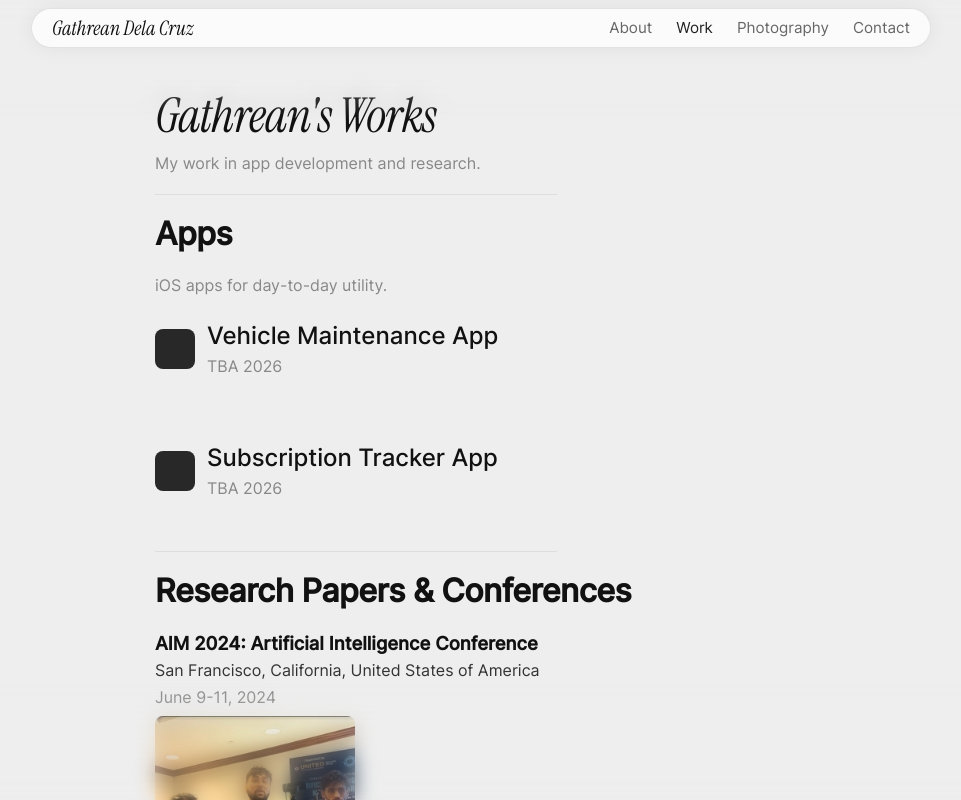
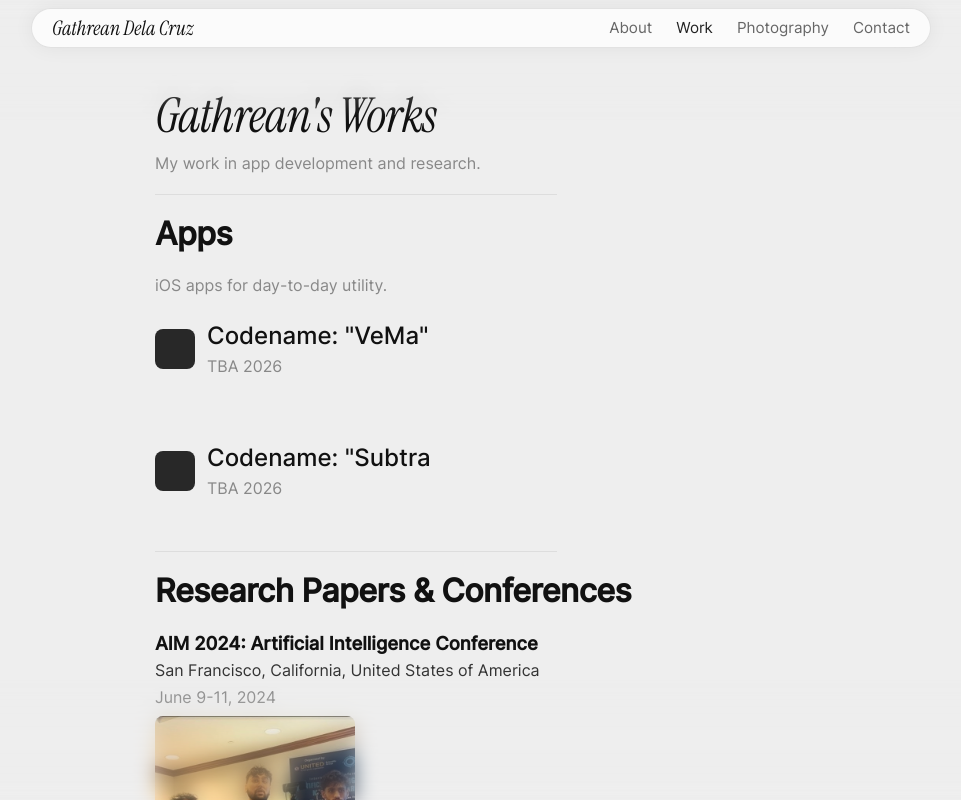
Before and after one commit to gathrean/my-portfolio, a React (Create React App) app: page /work in a window 1280 px wide. Shown: the top 800 px of the page, without its empty margins (159-1120 px from the left). Built offline with nearby package versions, Linux system fonts and the light colour scheme; no server answers.

Commit message:
Removed names for the upcoming apps

```diff
--- a/src/pages/WorkPage/WorkPage.jsx
+++ b/src/pages/WorkPage/WorkPage.jsx
@@ -120,7 +120,7 @@ export function WorkPage() {
           <div className="item-header">
             <div className="item-icon placeholder-icon" />
             <div>
-              <h3>Vehicle Maintenance App</h3>
+              <h3>Codename: "VeMa"</h3>
               <p className="subtitle">TBA 2026</p>
             </div>
           </div>
@@ -129,7 +129,7 @@ export function WorkPage() {
           <div className="item-header">
             <div className="item-icon placeholder-icon" />
             <div>
-              <h3>Subscription Tracker App</h3>
+              <h3>Codename: "Subtra</h3>
               <p className="subtitle">TBA 2026</p>
             </div>
           </div>
```
